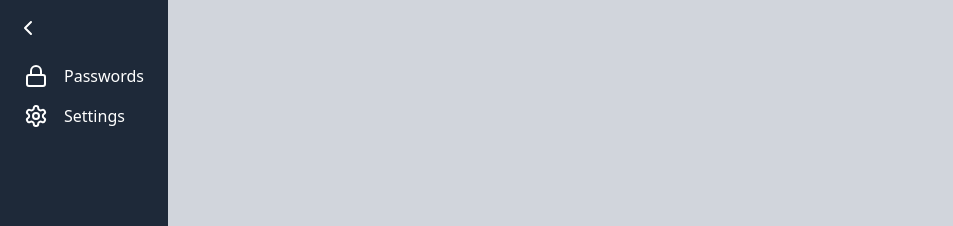
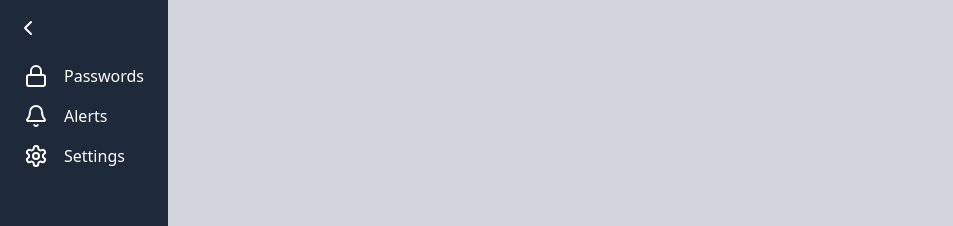
Before and after one commit to joelewaldo/rust-password-client, a React (Vite) app: page / in a window 1280 px wide. Both pictures are taken after a click on the button 28 px from the left and 28 px from the top of the page. Shown: the top 226 px of the page, without its empty margins (0-953 px from the left). Built offline with nearby package versions, Linux system fonts and the light colour scheme.

Commit message:
(feat) Added an alert manager

```diff
--- a/src/components/Sidebar.tsx
+++ b/src/components/Sidebar.tsx
@@ -1,5 +1,5 @@
 import { useState } from "react";
-import { Lock, Settings, ChevronLeft, ChevronRight } from "lucide-react";
+import { Bell, Lock, Settings, ChevronLeft, ChevronRight } from "lucide-react";
 import ThemeSwitcher from "./ThemeSwitcher";
 import ThemeSwitcherMini from "./ThemeSwitcherMini";
 
@@ -26,6 +26,10 @@ export default function Sidebar() {
               {isExpanded && <span>Passwords</span>}
             </li>
             <li className="flex items-center gap-4 p-2 hover:bg-gray-700 rounded cursor-pointer">
+              <Bell />
+              {isExpanded && <span>Alerts</span>}
+            </li>
+            <li className="flex items-center gap-4 p-2 hover:bg-gray-700 rounded cursor-pointer">
               <Settings />
               {isExpanded && <span>Settings</span>}
             </li>
--- /dev/null
+++ b/src/context/AlertContext.tsx
@@ -0,0 +1,64 @@
+import { useState, createContext, useContext, useEffect, ReactNode } from "react";
+
+interface AlertContextType {
+  addAlert: (message: string) => void;
+}
+
+interface AlertProviderProps {
+  children: ReactNode;
+}
+
+interface AlertProps {
+  message: string;
+  onClose: () => void;
+}
+
+interface AlertMessage {
+  id: number;
+  message: string;
+}
+
+const AlertContext = createContext<AlertContextType | undefined>(undefined);
+
+export const useAlert = () => {
+  const context = useContext(AlertContext);
+  if (context === undefined) {
+    throw new Error('useAlert must be used within an AlertProvider');
+  }
+  return context;
+};
+
+export const AlertProvider = ({ children }: AlertProviderProps) => {
+  const [alerts, setAlerts] = useState<AlertMessage[]>([]);
+
+  const addAlert = (message: string) => {
+    setAlerts((prevAlerts) => [...prevAlerts, { id: Date.now(), message }]);
+  };
+
+  const removeAlert = (id: number) => {
+    setAlerts((prevAlerts) => prevAlerts.filter(alert => alert.id !== id));
+  };
+
+  return (
+    <AlertContext.Provider value={{ addAlert }}>
+      {children}
+      {alerts.map((alert) => (
+        <Alert key={alert.id} message={alert.message} onClose={() => removeAlert(alert.id)} />
+      ))}
+    </AlertContext.Provider>
+  );
+};
+
+const Alert = ({ message, onClose }: AlertProps) => {
+  useEffect(() => {
+    const timer = setTimeout(onClose, 5000);
+    return () => clearTimeout(timer);
+  }, [onClose]);
+
+  return (
+    <div className="fixed top-4 right-4 bg-red-500 text-white p-3 rounded shadow-lg">
+      {message}
+      <button onClick={onClose} className="ml-2 text-white">×</button>
+    </div>
+  );
+};
--- a/src/main.tsx
+++ b/src/main.tsx
@@ -1,12 +1,15 @@
 import React from "react";
 import ReactDOM from "react-dom/client";
 import { ThemeProvider } from "./context/ThemeContext";
+import { AlertProvider } from "./context/AlertContext";
 import App from "./App";
 
 ReactDOM.createRoot(document.getElementById("root") as HTMLElement).render(
   <React.StrictMode>
     <ThemeProvider>
-      <App />
+      <AlertProvider>
+        <App />
+      </AlertProvider>
     </ThemeProvider>
   </React.StrictMode>
 );
```
